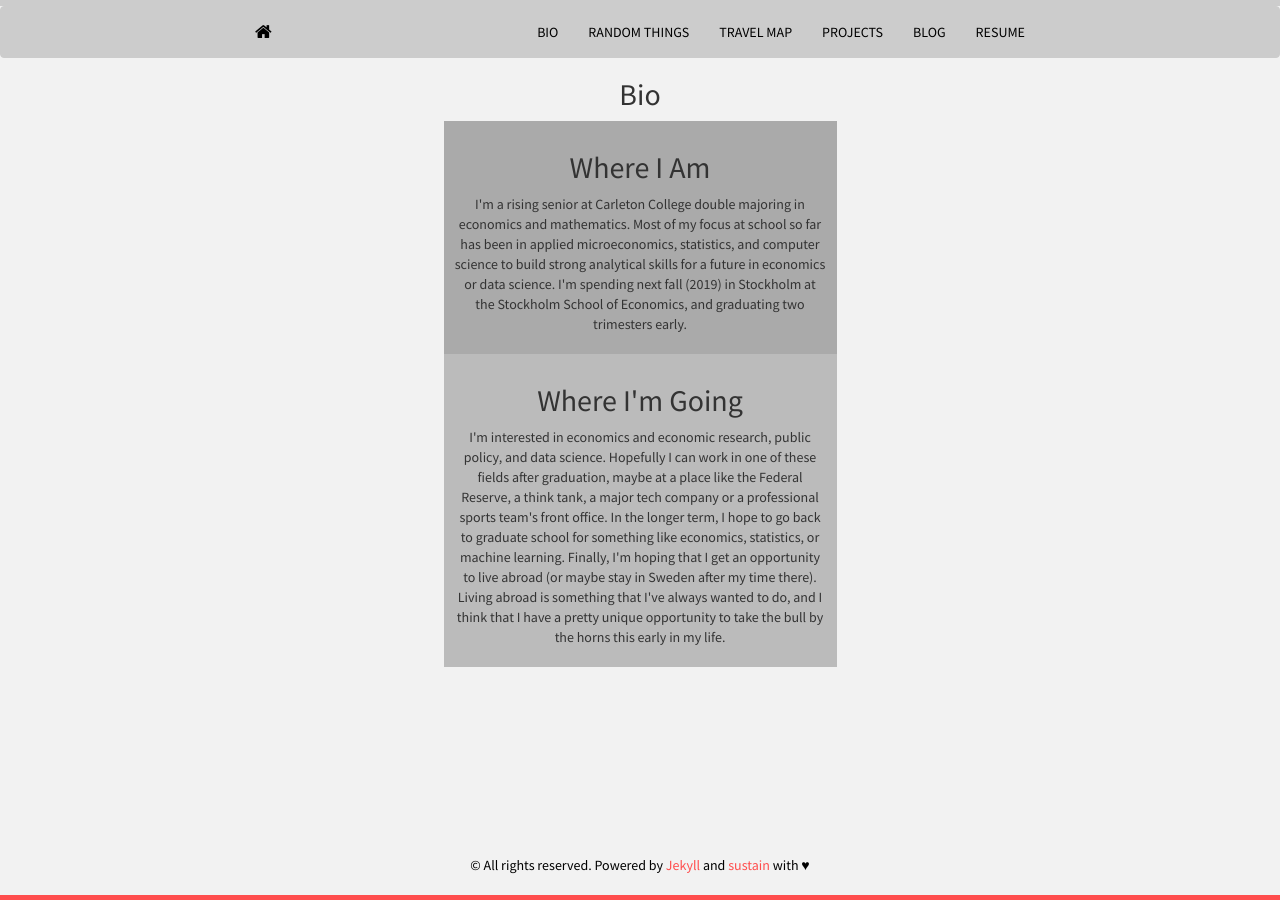
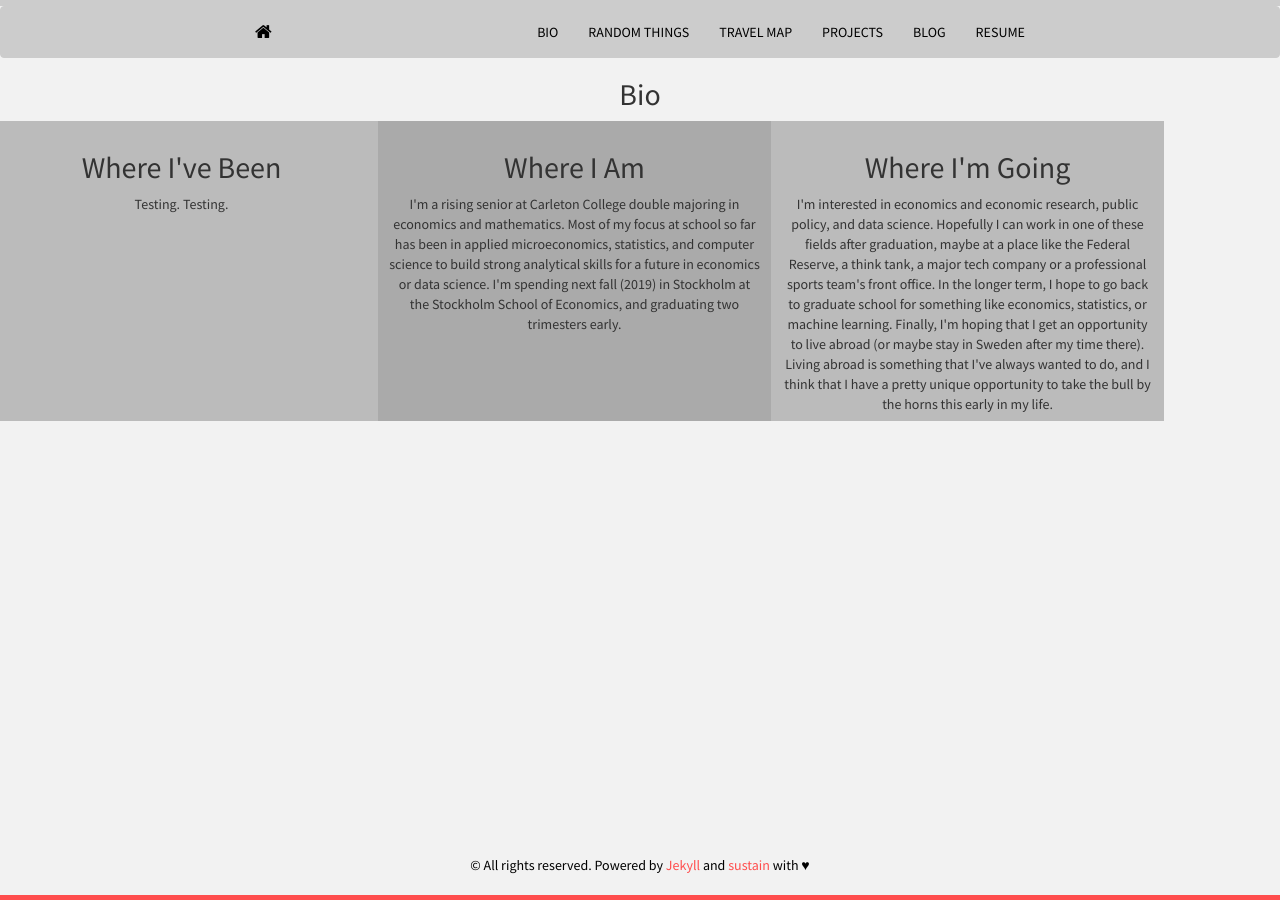
Before and after one commit to mrkaye97/mrkaye97.github.io, a Jekyll site: the page built from bio.html, in a window 1280 px wide. Built offline with Jekyll 4.4.1, drawn with Linux system fonts in a browser that asks for light colours; nearby versions of some CDN libraries.

Commit message:
Update bio.html

```diff
--- a/bio.html
+++ b/bio.html
@@ -23,9 +23,10 @@ Title: Bio
 
 /* Create two equal columns that floats next to each other */
 .column {
-  float: none;
+  float: left;
   width: 30%;
   padding: 10px;
+  height: 300px; /* Should be removed. Only for demonstration */
 }
 
 /* Clear floats after the columns */
@@ -50,6 +51,10 @@ Title: Bio
 <h2>Bio</h2>
 
 <div class="row">
+	<div class="column" style="background-color:#bbb;">
+    <h2>Where I've Been</h2>
+    <p>Testing. Testing.</p>
+  </div>
   <div class="column" style="background-color:#aaa;">
     <h2>Where I Am</h2>
     <p>I'm a rising senior at Carleton College double majoring in economics and mathematics. Most of my focus at school so far has been in applied microeconomics, statistics, and computer science to build strong analytical skills for a future in economics or data science. I'm spending next fall (2019) in Stockholm at the Stockholm School of Economics, and graduating two trimesters early.</p>
@@ -58,6 +63,7 @@ Title: Bio
     <h2>Where I'm Going</h2>
     <p>I'm interested in economics and economic research, public policy, and data science. Hopefully I can work in one of these fields after graduation, maybe at a place like the Federal Reserve, a think tank, a major tech company or a professional sports team's front office. In the longer term, I hope to go back to graduate school for something like economics, statistics, or machine learning. Finally, I'm hoping that I get an opportunity to live abroad (or maybe stay in Sweden after my time there). Living abroad is something that I've always wanted to do, and I think that I have a pretty unique opportunity to take the bull by the horns this early in my life.</p>
   </div>
+
 </div>
 </center>
 
```
